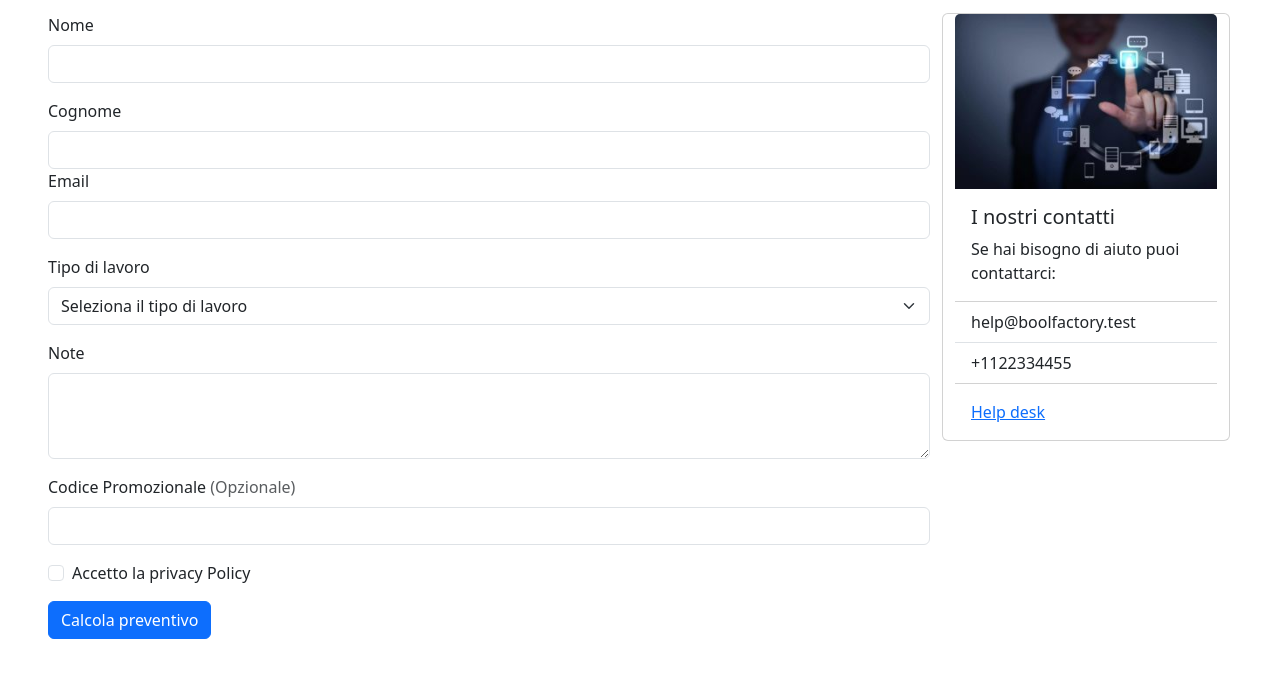
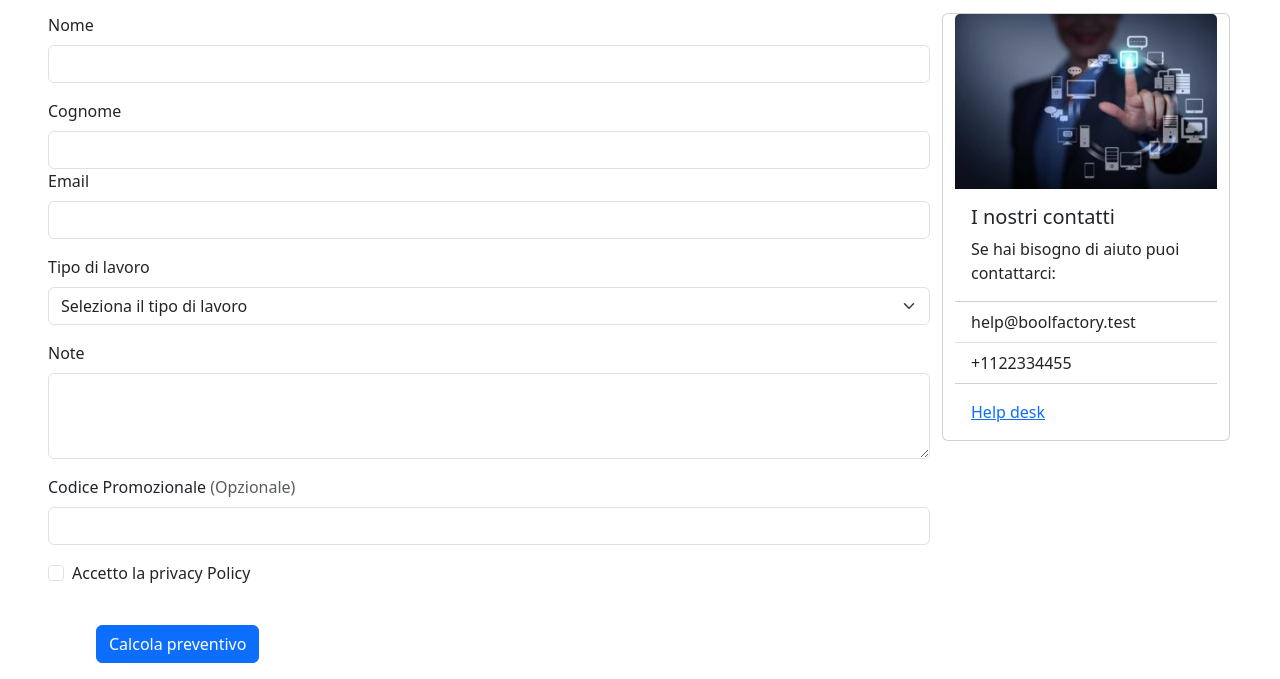
Before and after one commit to LesPaul997/bootstrap-preventivo, a plain HTML site: page index.html in a window 1280 px wide. Shown: the part 131-810 px from the top of the page. Drawn offline with nearby package versions, Linux system fonts and the light colour scheme.

Commit message:
edit: button

```diff
--- a/index.html
+++ b/index.html
@@ -98,11 +98,11 @@
                           <label class="form-check-label" for="exampleCheck1">Accetto la privacy Policy</label>
                         </div>
                         <!--Bottone per calcolo preventivo-->
-                        <button type="submit" class="btn btn-primary">Calcola preventivo
+                        <button type="submit" class="btn btn-primary ms-5 mt-4">Calcola preventivo
                         </button>
                       </form>
 
-            </div>
+                </div>
             <!--CARD-->
             <div class="card h-50 d-inline-block" style="width: 18rem;">
                 <img src="image/informatica-300x200.jpg" class="card-img-top" alt="foto personale">
```
